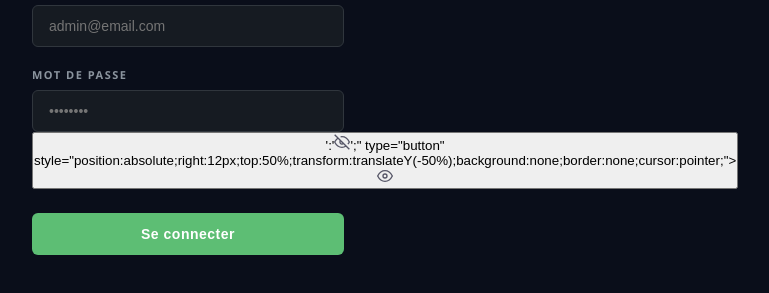
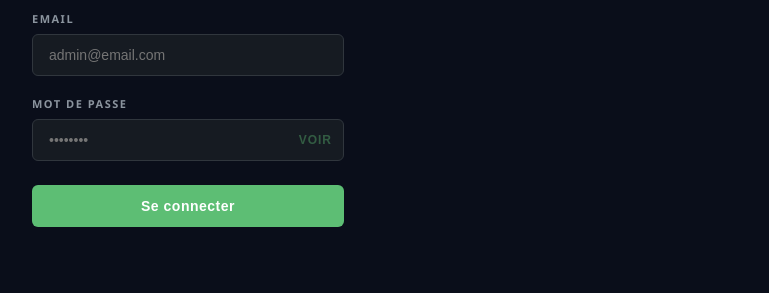
Before and after one commit to emarichard11-del/emascore, a plain HTML site: page admin.html in a window 1280 px wide. Shown: the part 343-636 px from the top of the page, without its empty margins (452-1221 px from the left). Drawn offline with Linux system fonts and the light colour scheme.

Commit message:
fix bouton voir mdp texte VOIR pro

```diff
--- a/admin.html
+++ b/admin.html
@@ -132,7 +132,7 @@ tr:last-child td { border-bottom:none; }
     </div>
     <div class="form-group">
       <label>Mot de passe</label>
-      <div style="position:relative;"><input type="password" id="loginPass" placeholder="••••••••" style="padding-right:44px;"><button onclick="var i=document.getElementById('loginPass');i.type=i.type==='password'?'text':'password';this.innerHTML=i.type==='password'?'<svg width=16 height=16 viewBox="0 0 24 24" fill="none" stroke="#556" stroke-width="2"><path d="M1 12s4-8 11-8 11 8 11 8-4 8-11 8-11-8-11-8z"/><circle cx="12" cy="12" r="3"/></svg>':'<svg width=16 height=16 viewBox="0 0 24 24" fill="none" stroke="#556" stroke-width="2"><path d="M17.94 17.94A10.07 10.07 0 0112 20c-7 0-11-8-11-8a18.45 18.45 0 015.06-5.94M9.9 4.24A9.12 9.12 0 0112 4c7 0 11 8 11 8a18.5 18.5 0 01-2.16 3.19m-6.72-1.07a3 3 0 11-4.24-4.24"/><line x1="1" y1="1" x2="23" y2="23"/></svg>';" type="button" style="position:absolute;right:12px;top:50%;transform:translateY(-50%);background:none;border:none;cursor:pointer;"><svg width=16 height=16 viewBox="0 0 24 24" fill="none" stroke="#556" stroke-width="2"><path d="M1 12s4-8 11-8 11 8 11 8-4 8-11 8-11-8-11-8z"/><circle cx="12" cy="12" r="3"/></svg></button></div>
+      <div style="position:relative;"><input type="password" id="loginPass" placeholder="••••••••" style="padding-right:44px;"><button id="togglePass" onclick="var i=document.getElementById('loginPass');i.type=i.type==='password'?'text':'password';document.getElementById('togglePass').style.opacity=i.type==='text'?'1':'0.4';" type="button" style="position:absolute;right:12px;top:50%;transform:translateY(-50%);background:none;border:none;cursor:pointer;opacity:0.4;color:#5DBE74;font-size:12px;font-weight:600;letter-spacing:1px;">VOIR</button></div>
     </div>
     <button class="btn-login" onclick="doLogin()">Se connecter</button>
     <div class="login-error" id="loginError">Email ou mot de passe incorrect</div>
```
